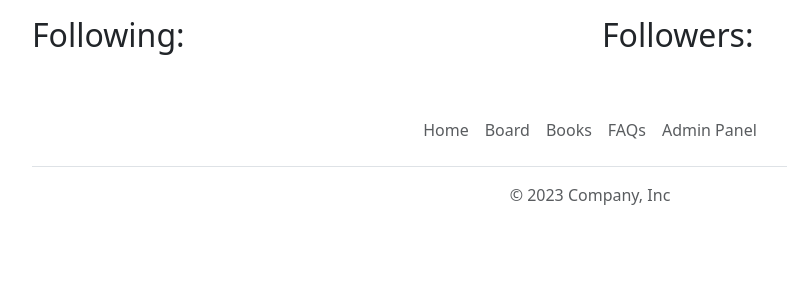
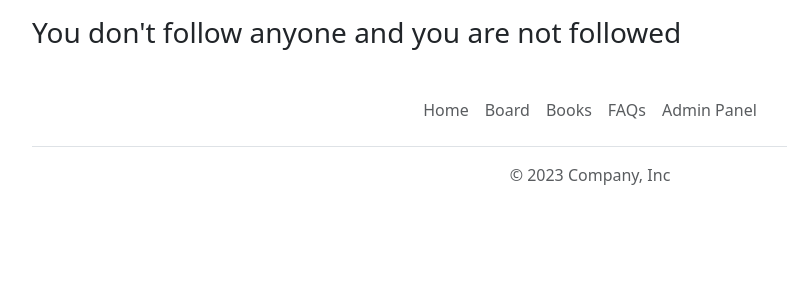
Before and after one commit to kronek1122/Bookshelf_ecommerce, a Django app: page /mybook/follow_list/ in a window 1280 px wide. Shown: the part 72-372 px from the top of the page, without its empty margins (50-837 px from the left). Run offline with Django 4.2, Linux system fonts and the light colour scheme; the visitor is signed in with stand-in values (Sample User, id 1); some libraries are stand-ins or nearby versions.

Commit message:
add condition statement when user_list is empty

```diff
--- a/mybook/templates/mybook/follow_list.html
+++ b/mybook/templates/mybook/follow_list.html
@@ -3,9 +3,10 @@
 {% block content %}
 
 <div class="container">
+    {% if user_list %}
         <div class="row">
             <div class="col-md-6">
-            <h2>Following:</h2>
+                <h3>Follow:</h3>
                 <ul>
                     {% for user in user_list.following.all %}
                         <li><a href="/mybook/user/{{ user.username }}">{{ user.username }}</a></li>
@@ -13,7 +14,7 @@
                 </ul>
             </div>
             <div class="col-md-6">
-            <h2>Followers:</h2>
+                <h3>Followers:</h3>
                 <ul>
                     {% for user in user_list.followers.all %}
                         <li><a href="/mybook/user/{{ user.username }}">{{ user.username }}</a></li>
@@ -21,6 +22,9 @@
                 </ul>
             </div>
         </div>
+    {% else %}
+        <h3>You don't follow anyone and you are not followed</h3>
+    {% endif %}
 </div>
 
 
```
Lines whose indentation alone changed are shown as unchanged.
